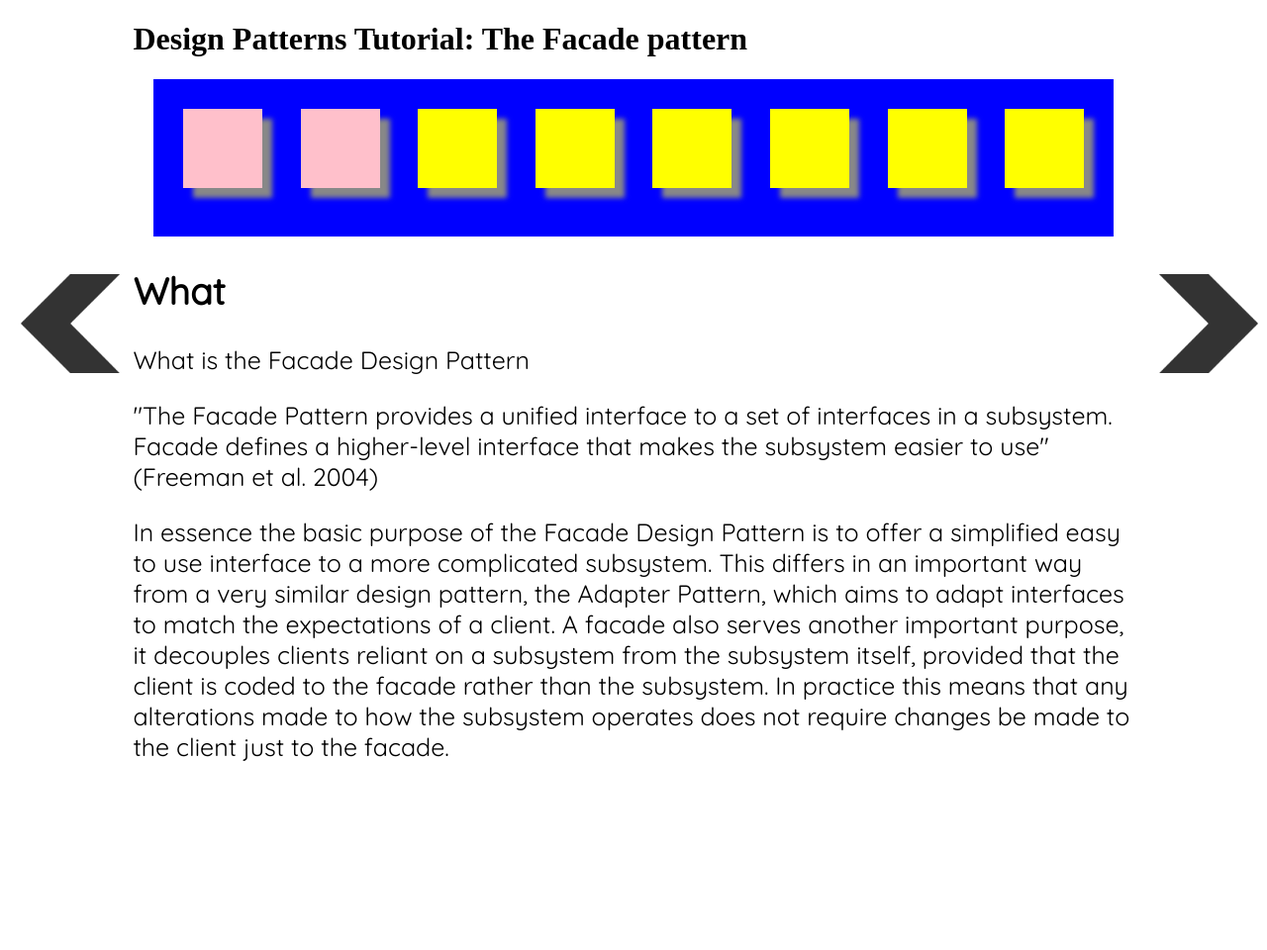
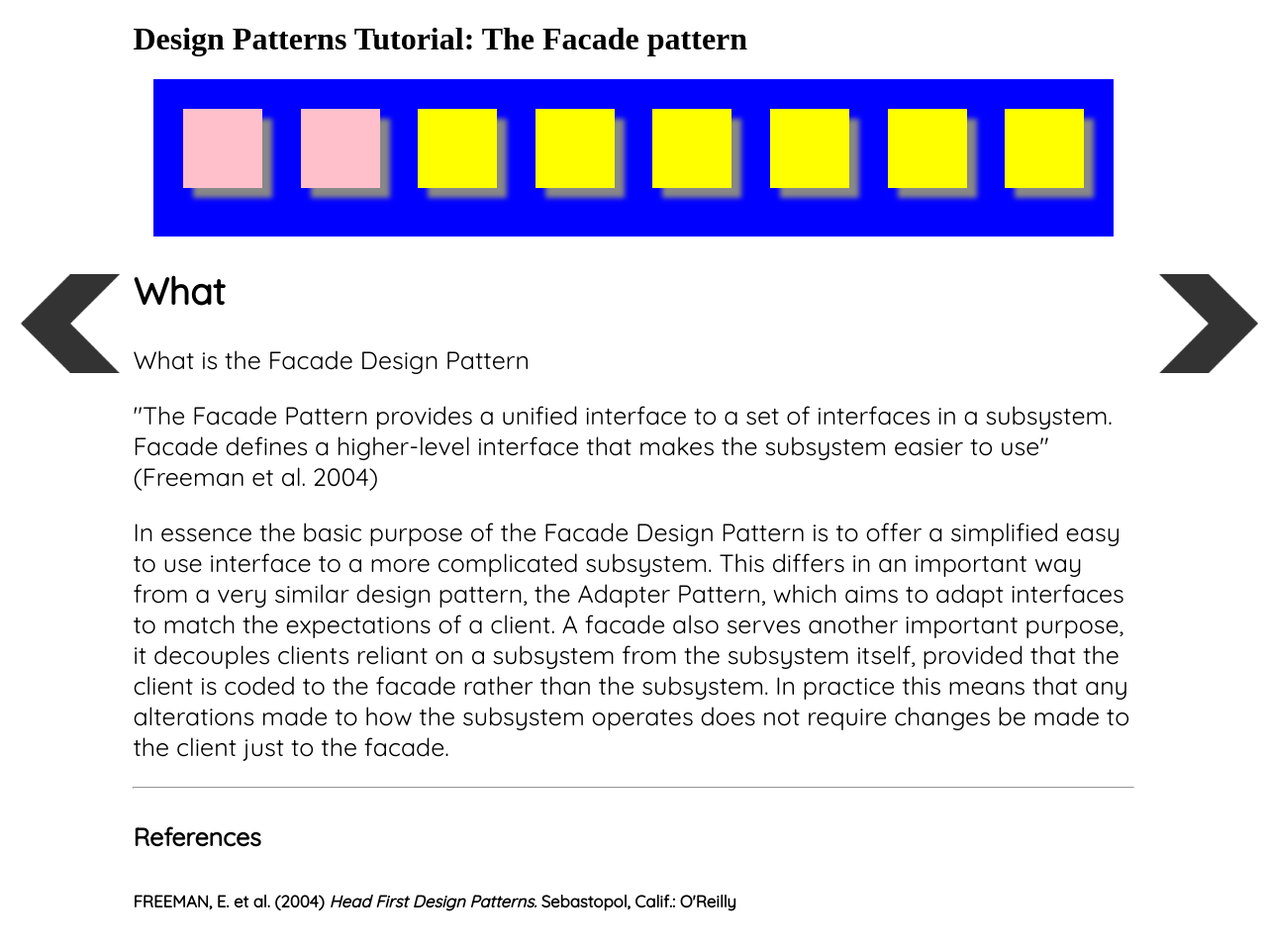
Before and after one commit to daveogle/Facade_Project, a PHP site: page /what.php in a window 1280 px wide. Shown: the whole page at 99% size. Before the commit the page ends 769 px from the top, so only its background shows below. Run offline with PHP 8.4, Linux system fonts and the light colour scheme.

Commit message:
Added References

```diff
--- a/what.php
+++ b/what.php
@@ -12,6 +12,12 @@ include("Include/navigation.html");
        A facade also serves another important purpose, it decouples clients reliant on a subsystem from the subsystem itself, provided that the client is coded to the facade rather than the subsystem.
        In practice this means that any alterations made to how the subsystem operates does not require changes be made to the client just to the facade.</p>
 
+
+    <hr/>
+
+    <h4>References</h4>
+    <h6>FREEMAN, E. et al. (2004) <i>Head First Design Patterns.</i> Sebastopol, Calif.: O'Reilly </h6>
+
 </div>
 <?php
 include("Include/footer.html");
```
